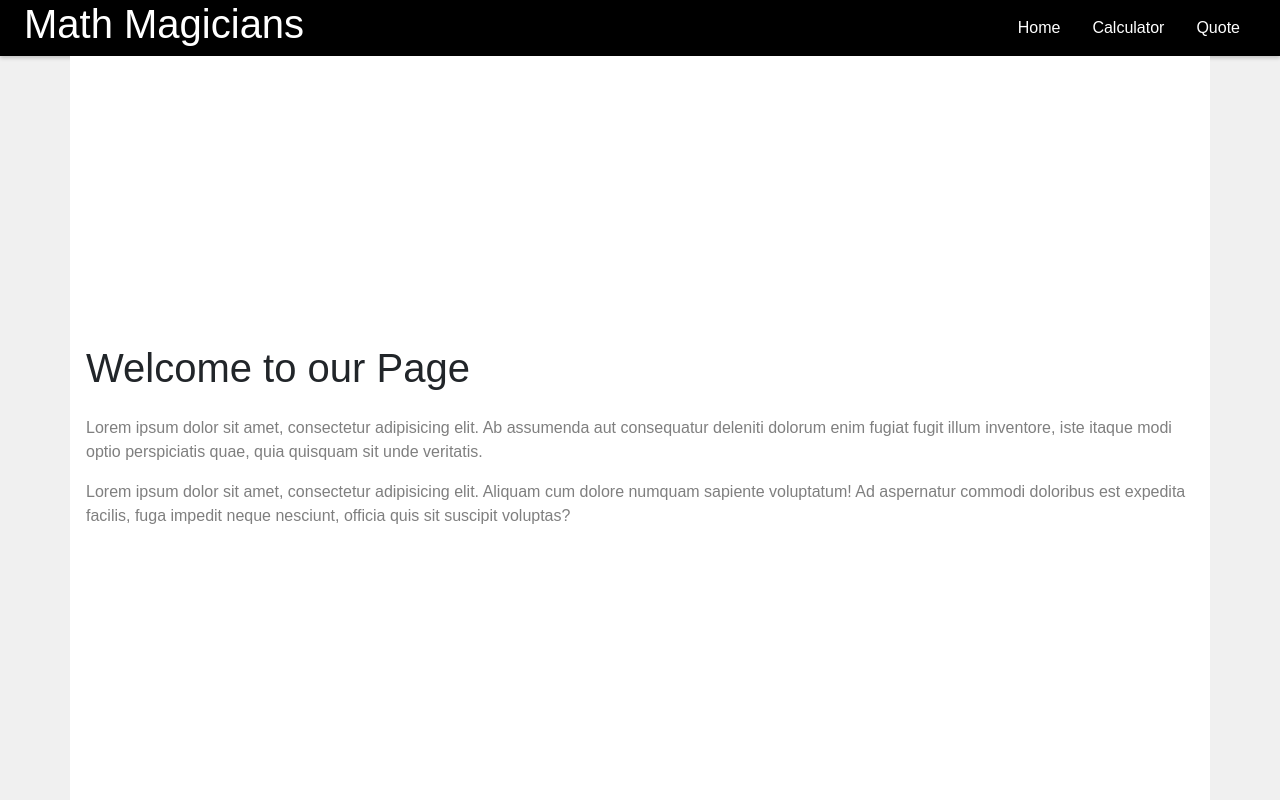
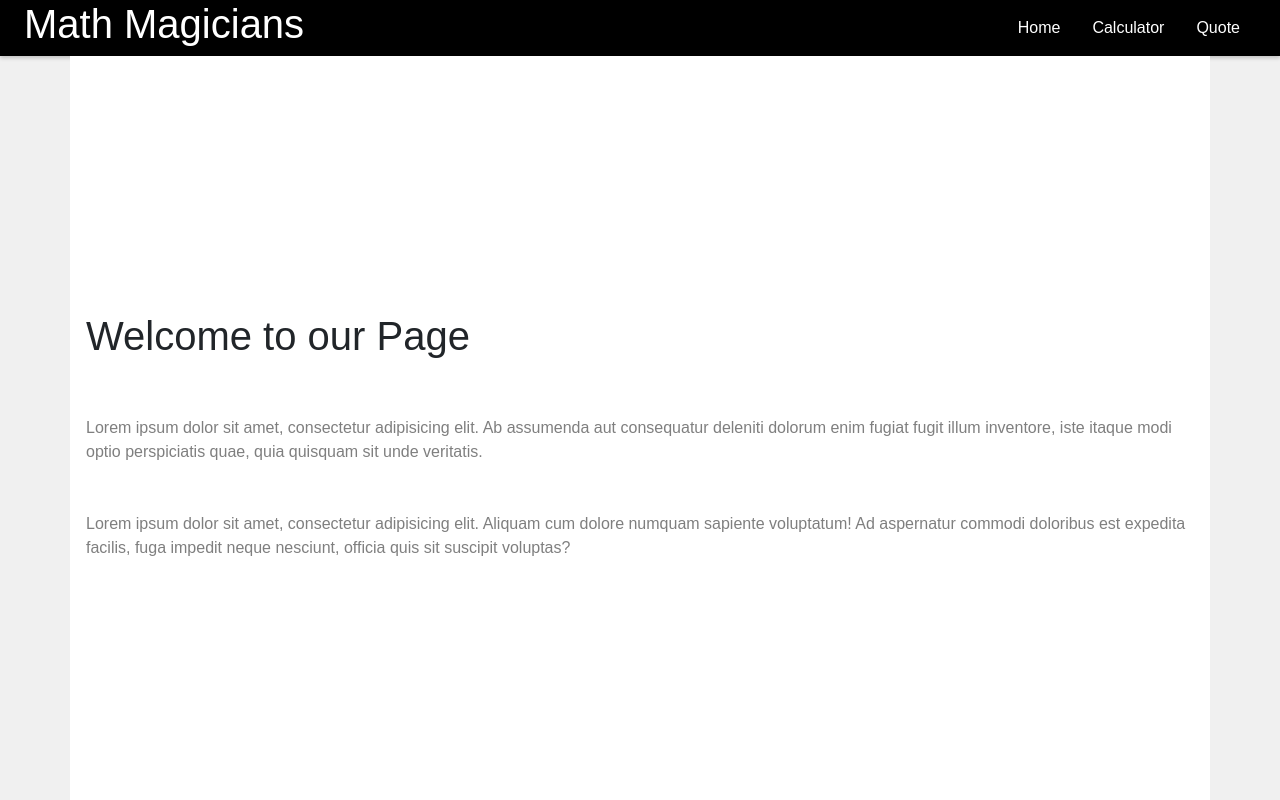
Before and after one commit to bienvenuushindi/math-magicians, a React (Create React App) app: page / in a window 1280 px wide. Built offline with nearby package versions, Linux system fonts and the light colour scheme.

Commit message:
Fix linter errors

```diff
--- a/src/App.css
+++ b/src/App.css
@@ -7,7 +7,7 @@
 body {
   width: 100%;
   height: 100vh;
-  background-color: #f0f0f0;;
+  background-color: #f0f0f0;
   font-family: 'Orbitron', sans-serif;
 }
 
@@ -28,5 +28,5 @@ body {
 
 .paragraph {
   color: #7f7f7f;
-  padding: 2rem auto;
+  padding-top: 2rem;
 }
```
